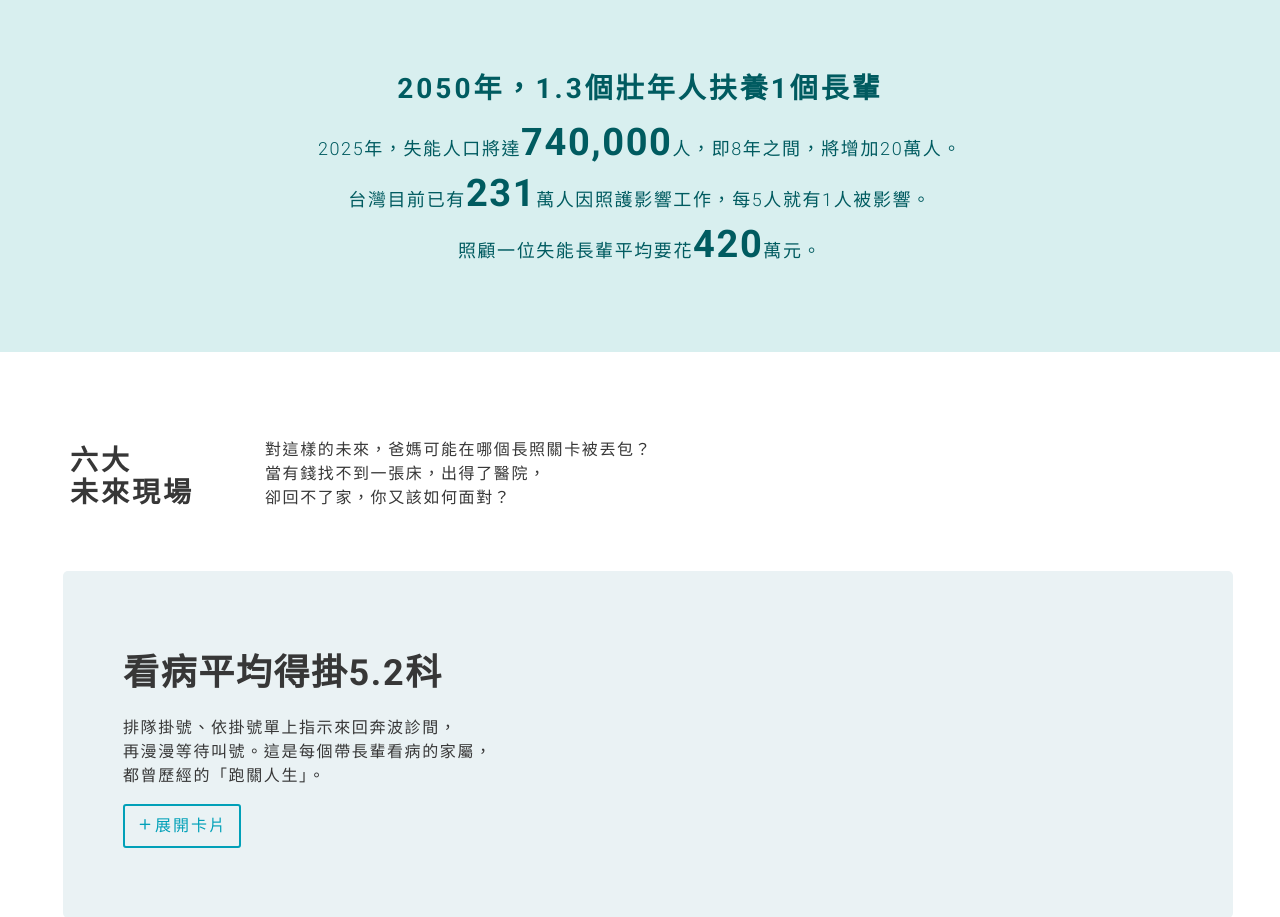
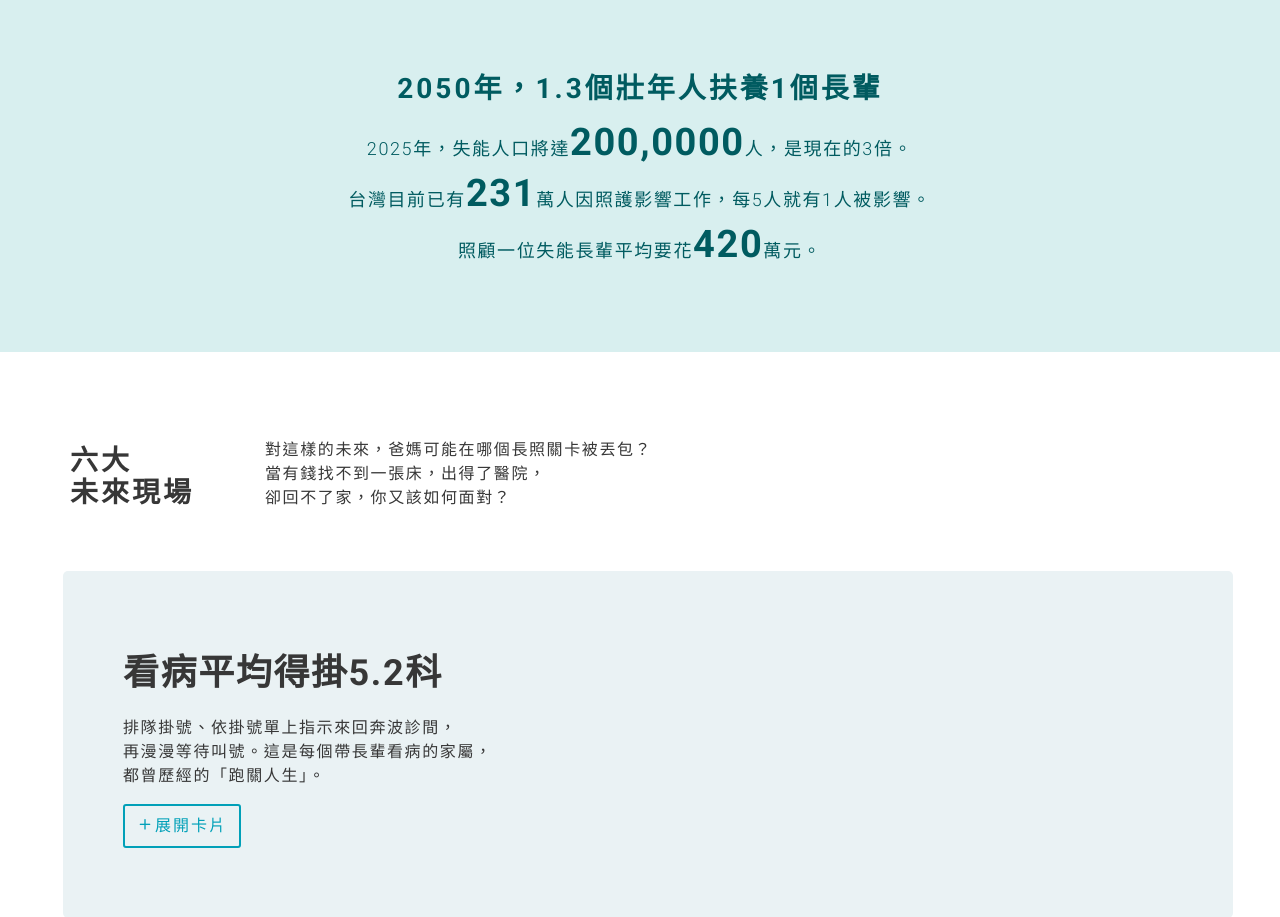
Before and after one commit to ChiayuPeng/2017longtermcare, a plain HTML site: page index.html in a window 1280 px wide. Shown: the part 820-1737 px from the top of the page. Drawn offline with nearby package versions, Linux system fonts and the light colour scheme; files whose address does not match are found by name; a web font is replaced by a local one.

Commit message:
update new number
update new number

```diff
--- a/index.html
+++ b/index.html
@@ -52,7 +52,7 @@
 				<div class="row">
 					<div class="col-md-12">
 						<h2>2050年，1.3個壯年人扶養1個長輩</h2>
-						<p>2025年，失能人口將達<span>740,000<b>人</b></span>，即8年之間，將增加20萬人。</p>
+						<p>2025年，失能人口將達<span>200,0000<b>人</b></span>，是現在的3倍。</p>
 						<p>台灣目前已有<span>231<b>萬人</b></span>因照護影響工作，每5人就有1人被影響。</p>
 						<p>照顧一位失能長輩平均要花<span>420<b>萬元</b></span>。</p>
 					</div>
```
